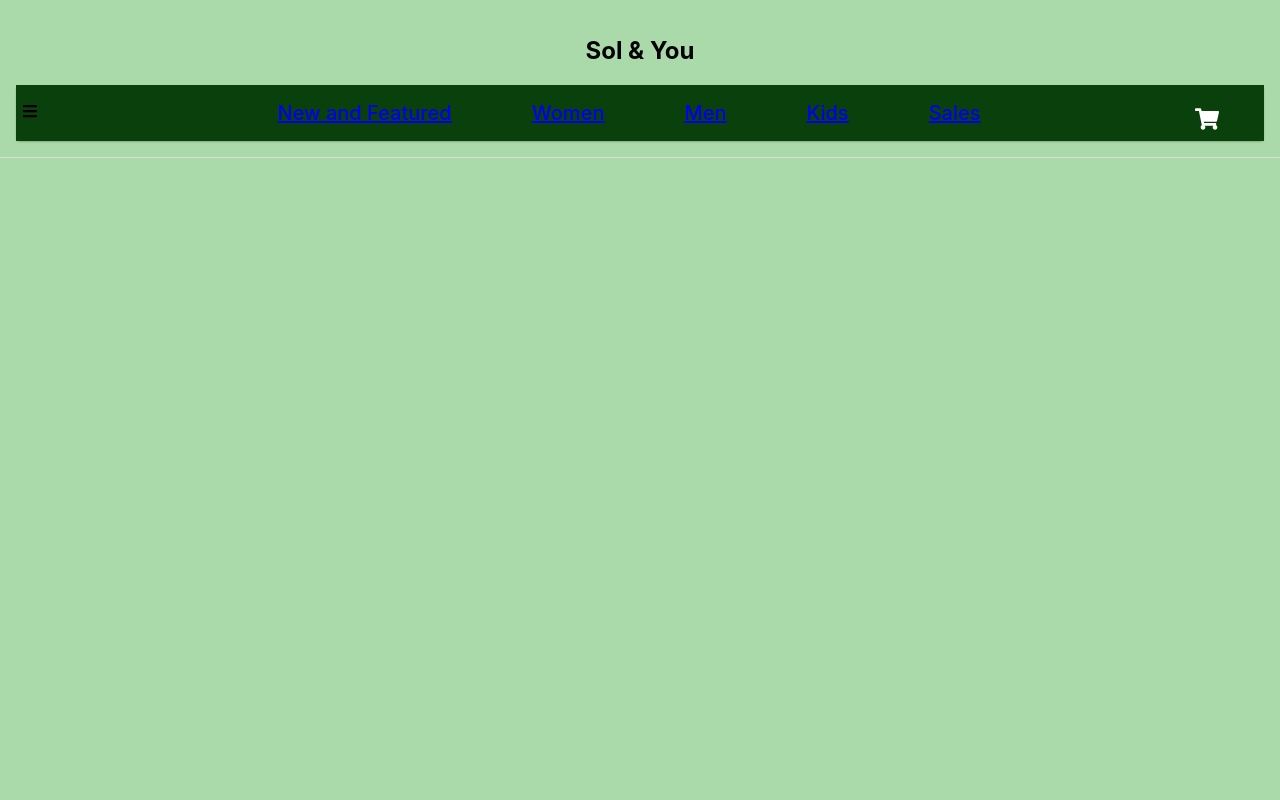
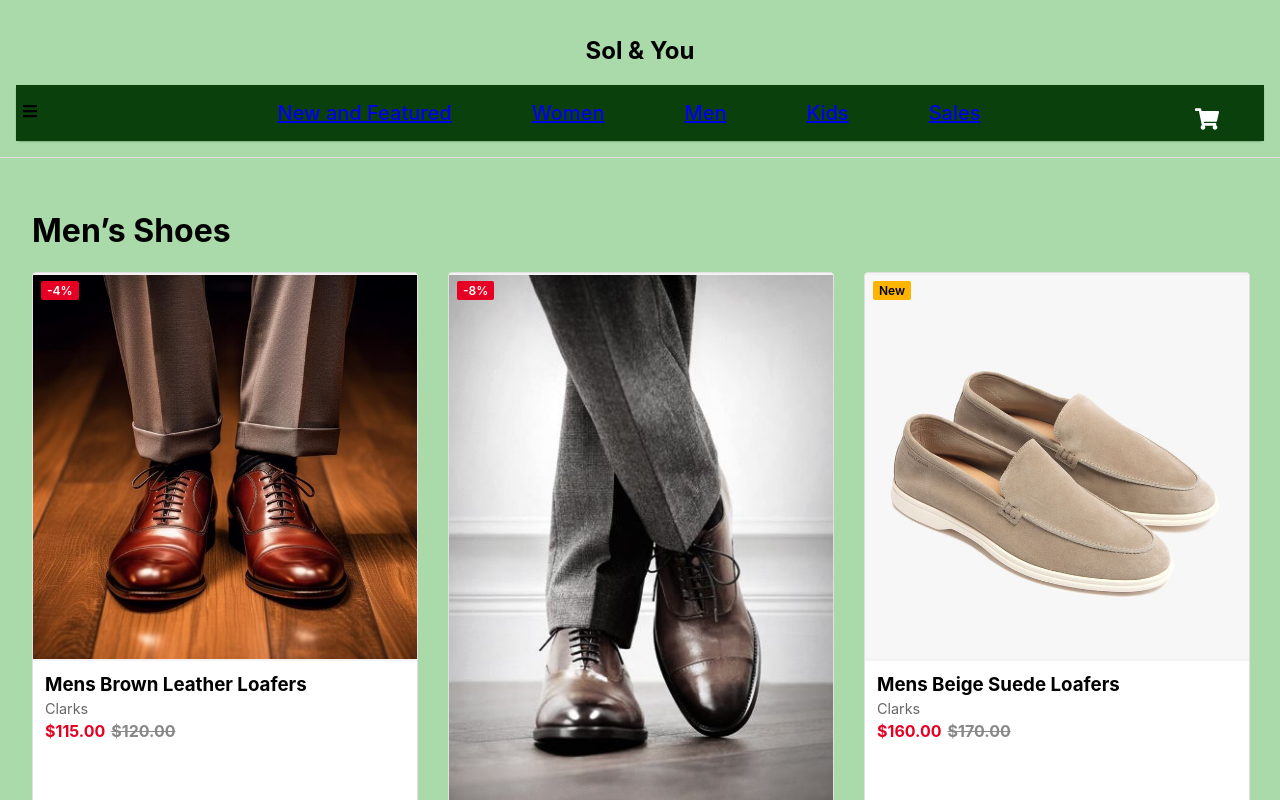
Before and after one commit to SoleneKima/E-commerce, a React (Create React App) app: page /men/loafers in a window 1280 px wide. Shown: the top 800 px of the page. Built offline with nearby package versions, Linux system fonts and the light colour scheme.

Commit message:
completed men hover dropdown

```diff
--- a/src/App.js
+++ b/src/App.js
@@ -26,6 +26,8 @@ export default function App() {
         <Routes>
           <Route path="/" element={<Home />} />
           <Route path="/men" element={<Men />} />
+          {/* men + type page */}
+          <Route path="/men/:type" element={<Men />} />
           {/* add more routes later */}
         </Routes>
       </>
--- a/src/Pages/Men/Men.jsx
+++ b/src/Pages/Men/Men.jsx
@@ -1,9 +1,11 @@
 
+import { useParams } from "react-router-dom";
 import { products } from "../../data/product";
 import ProductCard from "../../components/ProductCard";
 import "../Men/Men.css";
 export default function Men() {
-  const menShoes = products.filter(p => p.gender === "men");
+  const { type } = useParams(); // get the type from the URL
+  const menShoes = products.filter(p => p.gender === "men" && (!type || p.type === type));
 
   return (
     <main className="men-page">
--- a/src/components/Navbar/Navbar.css
+++ b/src/components/Navbar/Navbar.css
@@ -7,6 +7,7 @@
     position: relative;
     align-items: center;
     padding-left: 6px;
+    z-index: 10;
 }
 .nav-menu{
     margin: 0 auto;
@@ -47,23 +48,51 @@
     align-items: center;
     justify-content: center;
 }
+/* ── anchor each menu item so its submenu can position itself ── */
+.nav-item {
+  position: relative;
+}
 
+/* ── hidden by default, absolutely positioned under its <li> ── */
 .dropdown {
+  display: none;              /* hide until hover */
   position: absolute;
-  top: 100%;
-  left: 0;
-  background:#88b993; color:#063103;
-  list-style:none; padding:1.5rem 2rem;
-  box-shadow:0 4px 12px rgba(0,0,0,.12);
-  min-width:180px;
-  width: 100vw
+  top: 100%;                  /* right below the parent li */
+  left: 0;                    /* left-align with the parent */
+  background: #88b993;
+  color: #063103;
+  list-style: none;
+  padding: 0.5rem 1rem;       /* dial these in to taste */
+  box-shadow: 0 4px 12px rgba(0,0,0,0.12);
+  min-width: 160px;           /* don’t shrink below this */
+  border-radius: 4px;
+  /* width: auto by default → fits the longest text */
+  z-index: 100;
 }
+
+/* ── reveal the dropdown when hovering anywhere over the parent li ── */
+.nav-item:hover .dropdown {
+  display: block;
+}
+
+/* ── dropdown list items ─────────────────────────────────────────── */
 .dropdown li {
-  margin:0;
-  list-style: none;
+  margin: 0;
 }
 
 .dropdown li:hover {
-     text-decoration: underline;
-      cursor: pointer;
+  text-decoration: underline;
+  cursor: pointer;
 }
+
+/* if you gave your <Link> a .dropdown-link class, you can style it: */
+.dropdown-link {
+  display: block;
+  padding: 0.5rem 0;
+  color: inherit;            /* will pick up #063103 */
+  text-decoration: none;
+  white-space: nowrap;
+}
+.dropdown-link:hover {
+  background: #f3f3f3;
+}
--- a/src/components/Navbar/Navbar.jsx
+++ b/src/components/Navbar/Navbar.jsx
@@ -10,7 +10,6 @@ import { Link } from "react-router-dom";
 export default function Navbar() {
   const [menuOpen, setMenuOpen] = useState(false);    // burger
   const [drawerOpen, setDrawerOpen] = useState(false);
-  const [activeMenu, setActiveMenu] = useState(null); // hover MEN
   const { totalItems } = useCart();
 
   return (
@@ -22,12 +21,12 @@ export default function Navbar() {
         </div>
 
         {/* main links */}
-        <ul className={`nav-menu ${menuOpen ? "open" : ""}`}>
+        <ul className="nav-menu">
           {navLinks.map(link => (
             <li
               key={link.label}
-              onMouseEnter={() => setActiveMenu(link.label)}
-              onMouseLeave={() => setActiveMenu(null)}
+              className = "nav-item"
+
             >
               {/* turn the label into a router link */}
               <Link to={link.path} className="top-link">
@@ -35,15 +34,25 @@ export default function Navbar() {
               </Link>
 
               {/* dropdown only if link.sub exists */}
-              {link.sub && activeMenu === link.label && (
+              {link.sub && (
                 <ul className="dropdown">
                   {link.sub.map(item => (
-                    <li key={item}>{item}</li>
+                    <li key={item}>
+                      <Link
+                        to={`${link.path}/${item
+                          .toLowerCase()
+                          .replace(/\s+/g, "-")}`}
+                        className="dropdown-link"
+                      >
+                        {item}
+                      </Link>
+                    </li>
                   ))}
                 </ul>
               )}
             </li>
           ))}
+
         </ul>
 
         {/* cart icon */}
--- a/src/data/navLinks.js
+++ b/src/data/navLinks.js
@@ -8,9 +8,8 @@ export const navLinks = [
     sub: [
       "Sneakers",
       "Loafers",
-      "Rain Boots",
-      "Dress Shoes",
-      "Athletic Shoes",
+      "Rainboots",
+
     ],
   },
   { label: "Kids", path: "/kids" },
--- a/src/data/product.js
+++ b/src/data/product.js
@@ -5,6 +5,11 @@ import red   from "../components/assets/Men/Ahletic_shoes/AdidasRed.jpg";
 import brownloafers from "../components/assets/Men/Souliers/BrownSouliers.jpg";
 import blackloafers from "../components/assets/Men/Souliers/SoulierNoir.jpg";
 import beigeLoafers from "../components/assets/Men/Souliers/beigeloafer.jpg";
+import blackrainboots from "../components/assets/Men/Boots/BlackBoots.jpg";
+import bluerainboots from "../components/assets/Men/Boots/blueboots.jpg";
+import brownrainboots from "../components/assets/Men/Boots/BrownBoots.jpg";
+
+
 export const products = [
   {
     id: 1,
@@ -77,6 +82,54 @@ export const products = [
   img: beigeLoafers,
   /* optional flag for “New” badge */
   isNew: true                   // or false
+ },
+
+ {
+  id: 7,
+  name: "Black Rainboots",
+  brand: "Hunter",
+  gender: "men",                // or "women"/"kids"
+  type: "rainboots",
+  price: 100,
+  /* optional salePrice for discounts */
+  salePrice: 90,
+  img: blackrainboots,
+  /* optional flag for “New” badge */
+  isNew: false                   // or false
+ },
+
+
+ {
+  id: 8,
+  name: "Blue Rainboots",
+  brand: "Hunter",
+  gender: "men",                // or "women"/"kids"
+  type: "rainboots",
+  price: 150,
+  /* optional salePrice for discounts */
+  salePrice: 120,
+  img: bluerainboots,
+  /* optional flag for “New” badge */
+  isNew: true                   // or false
+ },
+
+
+ {
+  id: 9,
+  name: "Brown Rainboots",
+  brand: "Hunter",
+  gender: "men",                // or "women"/"kids"
+  type: "rainboots",
+  price: 170,
+  /* optional salePrice for discounts */
+  salePrice: 120,
+  img: brownrainboots,
+  /* optional flag for “New” badge */
+  isNew: false                   // or false
  }
 
+
+
+
+
 ];
```
Also changed, not shown: src/components/assets/Men/Boots/blueboots.jpg (added).
